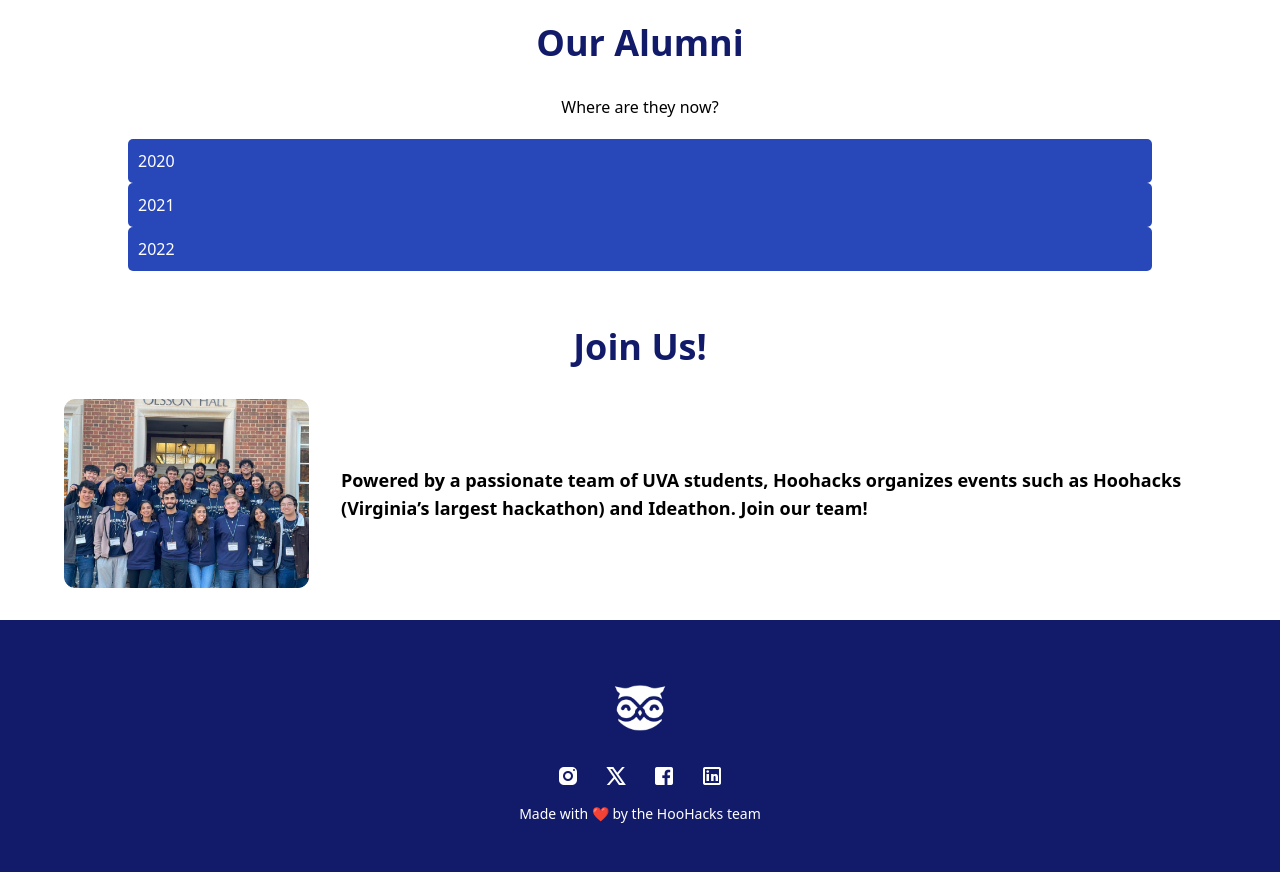
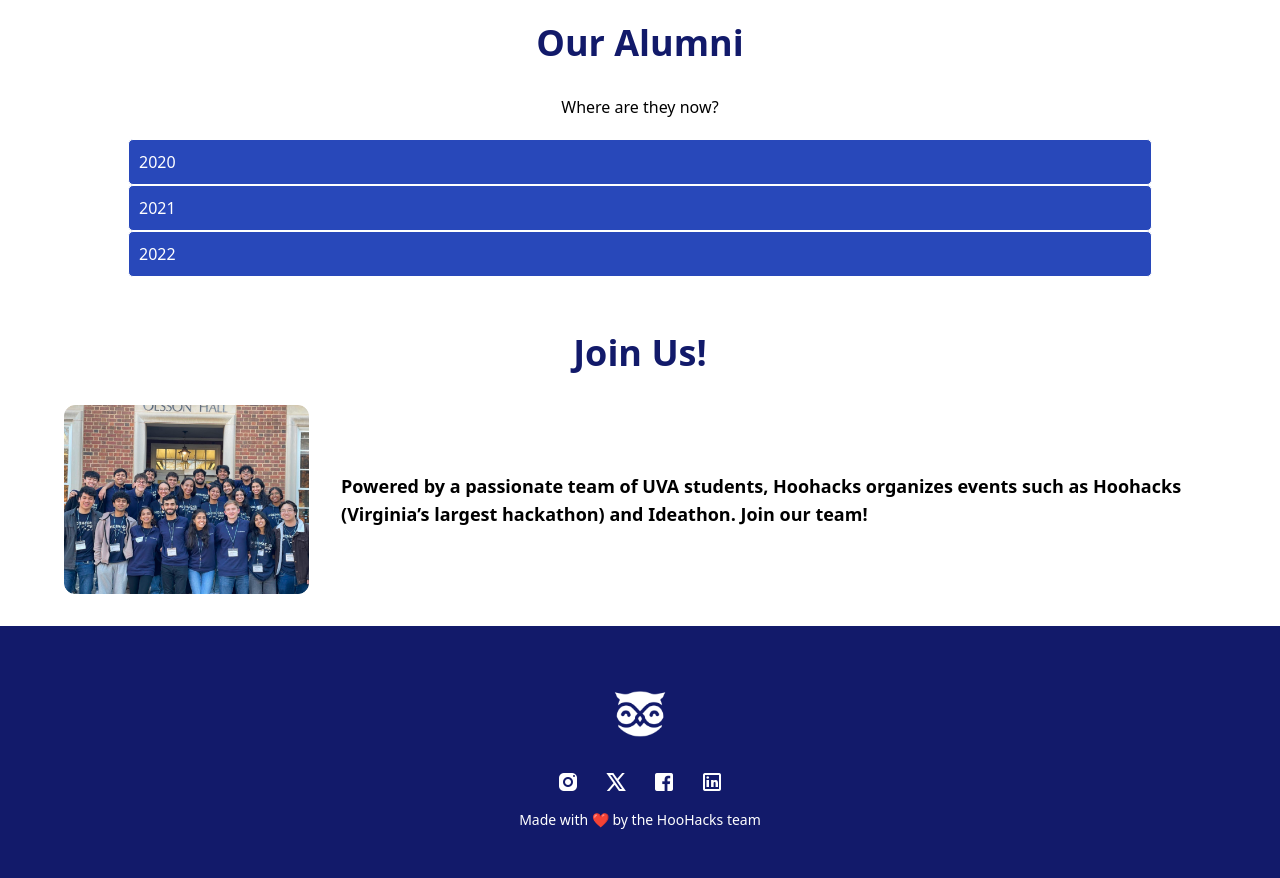
Before and after one commit to hoohacks/team-website, a React (Create React App) app: page / in a window 1280 px wide. Shown: the part 1600-2478 px from the top of the page. Built offline with nearby package versions, Linux system fonts and the light colour scheme; the HTML template or start-up script is replaced by a standard one.

Commit message:
added border styling

```diff
--- a/src/Alumni.css
+++ b/src/Alumni.css
@@ -17,6 +17,8 @@
     background-color: #2848BA;
     color: white;
     border-radius: 5px;
+    border-color: white;
+    border-width: 1px;
 }
 
 .bar.active{
```
